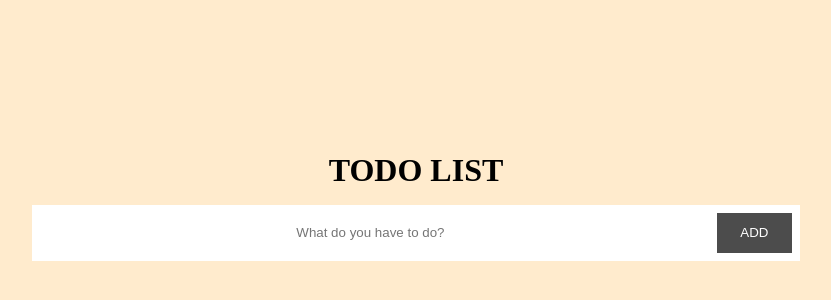
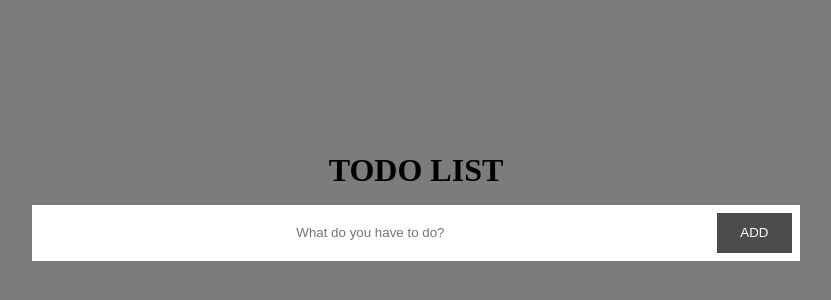
Before and after one commit to Thiago-dcode/todo-list-react, a React (Create React App) app: page / in a window 1280 px wide. Shown: the part 66-366 px from the top of the page, without its empty margins (224-1055 px from the left). Built offline with nearby package versions, Linux system fonts and the light colour scheme.

Commit message:
my first commit

```diff
--- a/src/index.css
+++ b/src/index.css
@@ -4,7 +4,7 @@
   box-sizing: border-box;
 }
 body {
-  background-color: blanchedalmond;
+  background-color: rgb(124, 124, 124);
   display: flex;
   align-items: center;
   justify-content: center;
```
